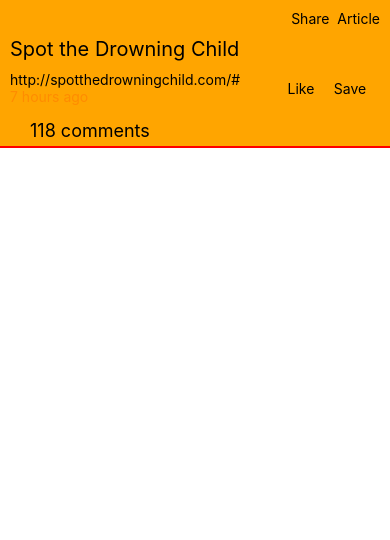
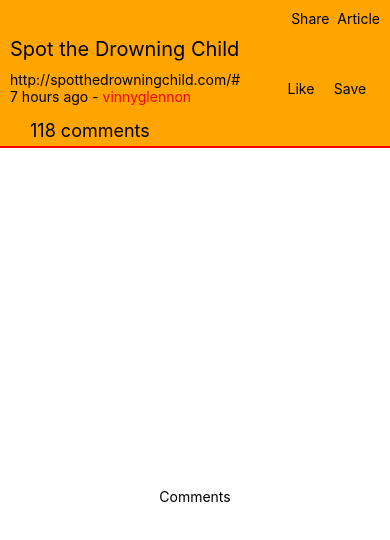
Before and after one commit to annshress/YCHN, a React Native app: screen / in a window 390 px wide. Shown: the top 540 px of the page. Built offline with nearby package versions, Linux system fonts and the light colour scheme.

Commit message:
refactor

```diff
--- a/src/newsDetail/NewsBody.js
+++ b/src/newsDetail/NewsBody.js
@@ -1,12 +1,14 @@
 import React from 'react';
 import {StyleSheet, View, Text} from 'react-native';
 import NewsTitle from './NewsTitle';
+import Comments from './Comments';
 
 const NewsBody = props => {
   const {detail} = props;
   return (
     <View style={styles.container}>
       <NewsTitle {...detail} />
+      <Comments kids={detail.kids} />
     </View>
   );
 };
--- a/src/newsDetail/NewsTitle.js
+++ b/src/newsDetail/NewsTitle.js
@@ -7,9 +7,10 @@ import {
   ToastAndroid,
 } from 'react-native';
 import {timeSince} from '../utils/datetime';
+import SubTitle from './SubTitle';
 
 const NewsTitle = props => {
-  const {title, url, time, descendants} = props;
+  const {title, url, time, descendants, by} = props;
 
   const showUrl = () => {
     ToastAndroid.show(url, ToastAndroid.SHORT);
@@ -39,26 +40,7 @@ const NewsTitle = props => {
             </View>
           </TouchableOpacity>
         </View>
-        <View style={styles.subContainer}>
-          <View style={styles.link}>
-            <View>
-              <Text>{url}</Text>
-            </View>
-            <View>
-              <Text style={styles.sinceText}>{since}</Text>
-            </View>
-          </View>
-          <View style={styles.like}>
-            <TouchableOpacity>
-              <Text>Like</Text>
-            </TouchableOpacity>
-          </View>
-          <View style={styles.save}>
-            <TouchableOpacity>
-              <Text>Save</Text>
-            </TouchableOpacity>
-          </View>
-        </View>
+        <SubTitle {...{url}} {...{since}} {...{by}} />
         <View style={styles.comment}>
           <Text style={styles.commentText}>{descendants} comments</Text>
         </View>
@@ -81,20 +63,6 @@ const styles = StyleSheet.create({
     paddingVertical: 10,
     flexDirection: 'row-reverse',
   },
-  subContainer: {
-    paddingVertical: 10,
-    flexDirection: 'row',
-    alignItems: 'center',
-  },
-  link: {
-    flex: 6,
-  },
-  like: {
-    flex: 1,
-  },
-  save: {
-    flex: 1,
-  },
   comment: {
     marginTop: 5,
     marginLeft: 20,
@@ -104,7 +72,7 @@ const styles = StyleSheet.create({
     fontSize: 18,
   },
   sinceText: {
-    color: 'darkorange',
+    color: 'red',
   },
   border: {
     borderBottomColor: 'red',
--- /dev/null
+++ b/src/newsDetail/SubTitle.js
@@ -0,0 +1,55 @@
+import React from 'react';
+import {StyleSheet, TouchableOpacity, View, Text} from 'react-native';
+
+const SubTitle = props => {
+  const {url, since, by} = props;
+
+  return (
+    <View style={styles.subContainer}>
+      <View style={styles.link}>
+        <View>
+          <Text>{url}</Text>
+        </View>
+        <View style={styles.author}>
+          <Text>{since} - </Text>
+          <Text style={styles.authorText}>{by}</Text>
+        </View>
+      </View>
+      <View style={styles.like}>
+        <TouchableOpacity>
+          <Text>Like</Text>
+        </TouchableOpacity>
+      </View>
+      <View style={styles.save}>
+        <TouchableOpacity>
+          <Text>Save</Text>
+        </TouchableOpacity>
+      </View>
+    </View>
+  );
+};
+
+const styles = StyleSheet.create({
+  subContainer: {
+    paddingVertical: 10,
+    flexDirection: 'row',
+    alignItems: 'center',
+  },
+  link: {
+    flex: 6,
+  },
+  like: {
+    flex: 1,
+  },
+  save: {
+    flex: 1,
+  },
+  author: {
+    flexDirection: 'row',
+  },
+  authorText: {
+    color: 'red',
+  },
+});
+
+export default SubTitle;
```
